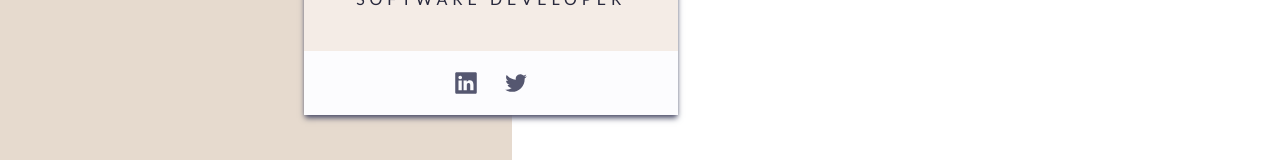
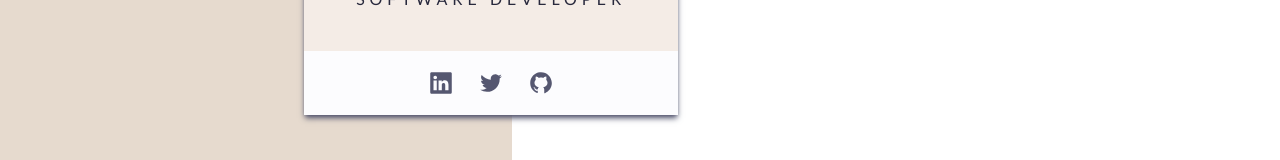
Before and after one commit to rahulsbeelur/portfolio, a Next.js app: page / in a window 1280 px wide. Shown: the part 707-867 px from the top of the page. Built offline with nearby package versions, Linux system fonts and the light colour scheme.

Commit message:
Add github link and logo

```diff
--- /dev/null
+++ b/icons/Github.tsx
@@ -0,0 +1,11 @@
+import * as React from 'react';
+
+export const Github = (
+    props: React.SVGProps<SVGSVGElement>
+): React.ReactElement<React.SVGProps<SVGSVGElement>> => {
+    return (
+        <svg {...props} viewBox="0 0 24 24" fill="currentColor" xmlns="http://www.w3.org/2000/svg">
+            <path d="M10.9,2.1c-4.6,0.5-8.3,4.2-8.8,8.7c-0.5,4.7,2.2,8.9,6.3,10.5C8.7,21.4,9,21.2,9,20.8v-1.6c0,0-0.4,0.1-0.9,0.1 c-1.4,0-2-1.2-2.1-1.9c-0.1-0.4-0.3-0.7-0.6-1C5.1,16.3,5,16.3,5,16.2C5,16,5.3,16,5.4,16c0.6,0,1.1,0.7,1.3,1c0.5,0.8,1.1,1,1.4,1 c0.4,0,0.7-0.1,0.9-0.2c0.1-0.7,0.4-1.4,1-1.8c-2.3-0.5-4-1.8-4-4c0-1.1,0.5-2.2,1.2-3C7.1,8.8,7,8.3,7,7.6C7,7.2,7,6.6,7.3,6 c0,0,1.4,0,2.8,1.3C10.6,7.1,11.3,7,12,7s1.4,0.1,2,0.3C15.3,6,16.8,6,16.8,6C17,6.6,17,7.2,17,7.6c0,0.8-0.1,1.2-0.2,1.4 c0.7,0.8,1.2,1.8,1.2,3c0,2.2-1.7,3.5-4,4c0.6,0.5,1,1.4,1,2.3v2.6c0,0.3,0.3,0.6,0.7,0.5c3.7-1.5,6.3-5.1,6.3-9.3 C22,6.1,16.9,1.4,10.9,2.1z" />
+        </svg>
+    );
+};
--- a/icons/SVGIcons.tsx
+++ b/icons/SVGIcons.tsx
@@ -3,8 +3,9 @@
 import { Twitter } from './Twitter';
 import { CopyRights } from './CopyRights';
 import { Download } from './Download';
+import { Github } from './Github';
 
-export type IconType = 'moon' | 'linked-in' | 'twitter' | 'copy-rights' | 'download';
+export type IconType = 'linked-in' | 'twitter' | 'git-hub' | 'copy-rights' | 'download';
 
 export interface IconProps {
     type: IconType;
@@ -27,6 +28,8 @@
             return <Twitter height={iconHeight} width={iconWidth} className={className} />;
         case 'linked-in':
             return <LinkedIn height={iconHeight} width={iconWidth} className={className} />;
+        case 'git-hub':
+            return <Github height={iconHeight} width={iconWidth} className={className} />;
         case 'copy-rights':
             return <CopyRights height={iconHeight} width={iconWidth} className={className} />;
         case 'download':
--- a/modules/common/data/person.ts
+++ b/modules/common/data/person.ts
@@ -3,11 +3,13 @@
     designation: string;
     twitterLink: string;
     linkedInLink: string;
+    githubLink: string;
 }
 
 export const personDetails: PersonDetails = {
     name: 'Rahul S Beelur',
     designation: 'Software Developer',
     twitterLink: 'https://twitter.com/rahul_beelur',
-    linkedInLink: 'https://www.linkedin.com/in/rahul-beelur/'
+    linkedInLink: 'https://www.linkedin.com/in/rahul-beelur/',
+    githubLink: 'https://github.com/rahulsbeelur'
 };
--- a/pages/index.tsx
+++ b/pages/index.tsx
@@ -7,7 +7,8 @@
 const Home = (): JSX.Element => {
     const socialHandlesList = [
         { name: 'linked-in', link: personDetails.linkedInLink },
-        { name: 'twitter', link: personDetails.twitterLink }
+        { name: 'twitter', link: personDetails.twitterLink },
+        { name: 'git-hub', link: personDetails.githubLink }
     ];
 
     return (
```
